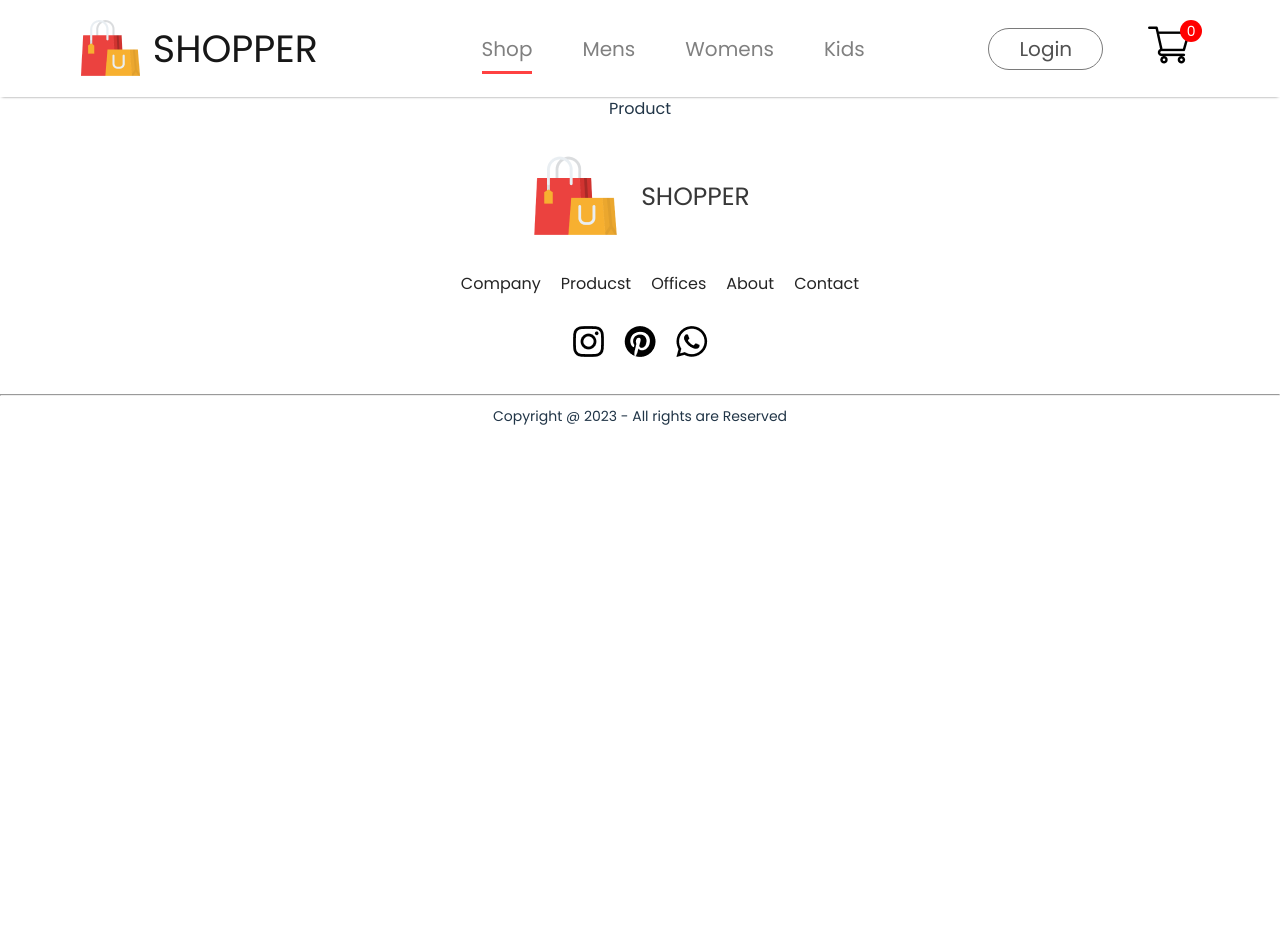
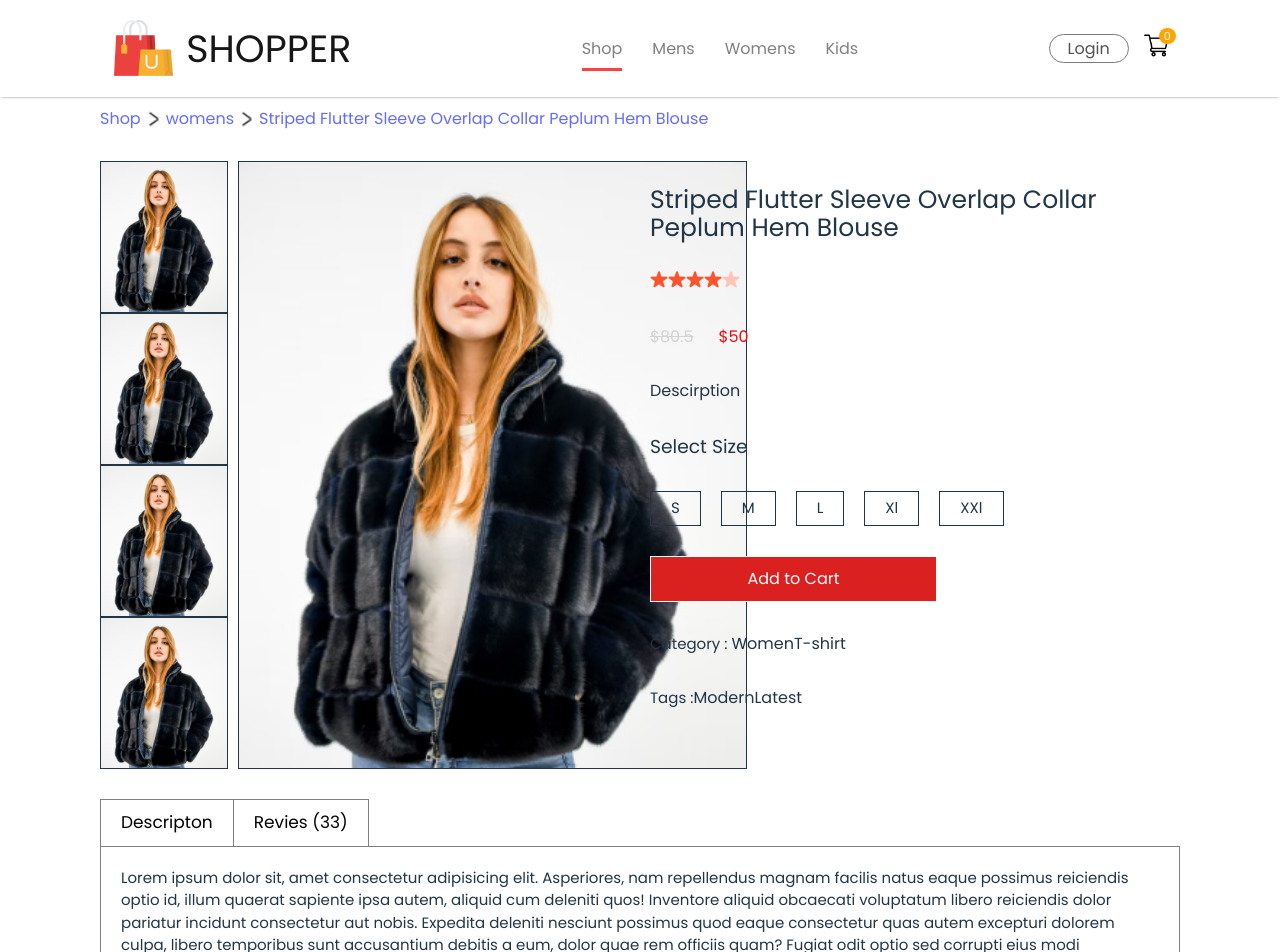
Before and after one commit to soheb-funtune/e-com-front-end, a React (Vite) app: page /product/1 in a window 1280 px wide. Shown: the top 952 px of the page. Before the commit the page ends 800 px from the top, so only its background shows below. Built offline with nearby package versions, Linux system fonts and the light colour scheme.

Commit message:
breadcrumb,descripnt and productDesplya

```diff
--- /dev/null
+++ b/src/Components/Breadcrum/Breadcrum.css
@@ -0,0 +1,12 @@
+.breadcrum-container {
+  display: flex;
+  align-items: center;
+  gap: 5px;
+  padding: 10px 0px 10px 100px;
+}
+
+.left-icon {
+  width: 15px;
+  height: 10px;
+  transform: rotate(-90deg);
+}
--- /dev/null
+++ b/src/Components/Breadcrum/Breadcrum.jsx
@@ -0,0 +1,33 @@
+import React from "react";
+import { Link } from "react-router-dom";
+import "./Breadcrum.css";
+import dropdown_icon from "../Assets/dropdown_icon.png";
+
+const Breadcrum = ({ category, name, id }) => {
+  console.log(category + "s");
+  return (
+    <div className="breadcrum-container">
+      {/* <Link to={"/"}>Home</Link>
+      <img
+        className="left-icon"
+        src={dropdown_icon}
+        alt="dropdown-right-icon"
+      /> */}
+      <Link to={"/"}>Shop</Link>
+      <img
+        className="left-icon"
+        src={dropdown_icon}
+        alt="dropdown-right-icon"
+      />
+      <Link to={`/${category + "s"}`}>{category + "s"}</Link>
+      <img
+        className="left-icon"
+        src={dropdown_icon}
+        alt="dropdown-right-icon"
+      />
+      <Link to={`/product/${id}`}>{name}</Link>
+    </div>
+  );
+};
+
+export default Breadcrum;
--- /dev/null
+++ b/src/Components/DescriptionBox/DescriptionBox.css
@@ -0,0 +1,36 @@
+.description {
+  display: flex;
+  flex-direction: column;
+  align-items: start;
+  margin: 30px 100px;
+  /* gap: 20px; */
+}
+@media (max-width: 993px) {
+  .description {
+    margin: 30px;
+  }
+}
+.description-head {
+  display: flex;
+}
+.description-head span {
+  border: 1px solid gray;
+  border-bottom: none;
+  padding: 10px 20px;
+  font-weight: 700;
+  font-size: 17px;
+  color: black;
+}
+.description-head span:last-child {
+  border-left: none;
+}
+
+.description-text {
+  text-align: left;
+  font-size: 16px;
+}
+.description-text p {
+  font-size: 15px;
+  padding: 20px;
+  border: 1px solid gray;
+}
--- /dev/null
+++ b/src/Components/DescriptionBox/DescriptionBox.jsx
@@ -0,0 +1,31 @@
+import React from "react";
+import "./DescriptionBox.css";
+
+const DescriptionBox = () => {
+  return (
+    <div className="description">
+      <div className="description-head">
+        <span>Descripton</span>
+        <span>Revies (33)</span>
+      </div>
+      <div className="description-text">
+        <p>
+          Lorem ipsum dolor sit, amet consectetur adipisicing elit. Asperiores,
+          nam repellendus magnam facilis natus eaque possimus reiciendis optio
+          id, illum quaerat sapiente ipsa autem, aliquid cum deleniti quos!
+          Inventore aliquid obcaecati voluptatum libero reiciendis dolor
+          pariatur incidunt consectetur aut nobis. Expedita deleniti nesciunt
+          possimus quod eaque consectetur quas autem excepturi dolorem culpa,
+          libero temporibus sunt accusantium debitis a eum, dolor quae rem
+          officiis quam? Fugiat odit optio sed corrupti eius modi accusantium
+          ipsum velit? Repellat, quidem consequatur. Repudiandae, accusantium
+          magni ad deserunt, ullam veritatis praesentium nulla deleniti
+          blanditiis amet iste recusandae optio officiis! Facere unde veniam
+          atque dolores mollitia omnis?
+        </p>
+      </div>
+    </div>
+  );
+};
+
+export default DescriptionBox;
--- a/src/Components/Navbar/Navbar.jsx
+++ b/src/Components/Navbar/Navbar.jsx
@@ -44,10 +44,12 @@ const Navbar = () => {
           {" "}
           <Link to={"/login"}>Login</Link>
         </button>
-        <Link to={"/cart"}>
-          <img src={cartIcon} alt="cart-icon" />
-        </Link>
-        <div className="nav-cart-count">0</div>
+        <div style={{ position: "relative" }}>
+          <Link to={"/cart"}>
+            <img src={cartIcon} alt="cart-icon" />
+            <div className="nav-cart-count">0</div>
+          </Link>
+        </div>
       </div>
     </div>
   );
--- a/src/Components/Navbar/navbar.css
+++ b/src/Components/Navbar/navbar.css
@@ -17,7 +17,7 @@
 .nav-menu {
   display: flex;
   align-items: center;
-  gap: 50px;
+  gap: 30px;
   list-style: none;
   color: gray;
   font-size: 20px;
@@ -30,6 +30,7 @@
   justify-content: center;
   gap: 3px;
   cursor: pointer;
+  font-size: 16px;
   position: relative;
 }
 .nav-menu li::before {
@@ -51,10 +52,10 @@
 .nav-login-cart {
   display: flex;
   align-items: center;
-  gap: 45px;
+  gap: 15px;
 }
 .nav-login-cart button {
-  padding: 5px 30px;
+  padding: 1px 18px;
   display: flex;
   justify-content: center;
   align-items: center;
@@ -62,7 +63,7 @@
   border: 1px solid #7a7a7a;
   border-radius: 75px;
   color: #515151;
-  font-size: 20px;
+  font-size: 16px;
   font-weight: 500;
   background: white;
   cursor: pointer;
@@ -71,18 +72,19 @@
 .nav-login-cart button:active {
   background: #f3f3f3;
 }
+.nav-login-cart a img {
+  width: auto;
+  height: 25px;
+}
 
 .nav-cart-count {
-  width: 22px;
-  height: 22px;
-  display: flex;
-  justify-content: center;
-  align-items: center;
-  margin-top: -35px;
-  margin-left: -55px;
-  border-radius: 11px;
-  font-size: 14px;
-  background: red;
+  position: absolute;
+  top: -5px;
+  right: -7px;
+  background: orange;
+  padding: 0px 5px;
+  border-radius: 100%;
+  font-size: 11px;
   color: white;
 }
 
@@ -93,3 +95,33 @@
 .navbar a:hover {
   color: #515151;
 }
+
+@media (max-width: 767px) {
+  .nav-logo {
+    gap: 5px;
+  }
+  .nav-logo-p {
+    font-size: 18px;
+  }
+  .nav-logo img {
+    width: auto;
+    height: 35px;
+  }
+  .nav-menu {
+    gap: 10px;
+  }
+  .nav-menu li {
+    font-size: 16px;
+  }
+  .nav-login-cart {
+    gap: 10px;
+  }
+  .nav-login-cart button {
+    padding: 5px 10px;
+    font-size: 13px;
+  }
+  .nav-login-cart a img {
+    width: auto;
+    height: 25px;
+  }
+}
--- /dev/null
+++ b/src/Components/ProductDisplay/ProductDisplay.css
@@ -0,0 +1,98 @@
+.product-display {
+  display: flex;
+  margin: 20px 100px;
+  gap: 20px;
+}
+@media (max-width: 993px) {
+  .product-display {
+    margin: 20px 30px;
+  }
+}
+@media (max-width: 800px) {
+  .product-display {
+    flex-direction: column;
+  }
+}
+.left {
+  flex: 1;
+  display: flex;
+  gap: 10px;
+}
+.left .big-poster {
+  object-fit: contain;
+  border: 1px solid;
+  flex: 1;
+}
+.left .images {
+  display: grid;
+  grid-template-rows: 1fr 1fr 1fr;
+}
+.left .images img {
+  width: auto;
+  height: 150px;
+  border: 1px solid;
+}
+
+.right {
+  padding-top: 25px;
+  text-align: left;
+  flex: 1;
+  display: flex;
+  flex-direction: column;
+  gap: 30px;
+}
+.right h1 {
+  font-size: 25px;
+  font-weight: 700;
+  text-align: left;
+}
+
+.price {
+  text-align: left;
+  display: flex;
+  gap: 25px;
+}
+.price span {
+  color: rgb(231, 15, 15);
+}
+.price span:first-child {
+  text-decoration: line-through;
+  color: lightgray;
+}
+.sizes {
+  display: flex;
+  flex-direction: column;
+  flex-wrap: wrap;
+  gap: 30px;
+}
+.size-div {
+  display: flex;
+  gap: 20px;
+}
+.size-div span {
+  padding: 5px 20px;
+  border: 1px solid;
+  font-size: 15px;
+  font-weight: 800;
+}
+
+.add-to-cart {
+  padding: 10px;
+  display: flex;
+  justify-content: center;
+  align-items: center;
+  border: 1px solid;
+  background: #db2020;
+  color: white;
+  transition: all ease-in-out 0.4s;
+  width: 50%;
+}
+.add-to-cart:active {
+  transform: scale(0.9);
+}
+
+.category-div b,
+.tags-div b {
+  font-weight: 800;
+  font-size: 15px;
+}
--- /dev/null
+++ b/src/Components/ProductDisplay/ProductDisplay.jsx
@@ -0,0 +1,62 @@
+import React from "react";
+import "./ProductDisplay.css";
+import star_icon from "../Assets/star_icon.png";
+import star_dull_icon from "../Assets/star_dull_icon.png";
+
+const ProductDisplay = ({ product }) => {
+  const { image, name, new_price, old_price } = product;
+  console.log({ product });
+  return (
+    <div className="product-display">
+      <div className="left">
+        <div className="images">
+          <img src={image} alt={image} />
+          <img src={image} alt={image} />
+          <img src={image} alt={image} />
+          <img src={image} alt={image} />
+        </div>
+        <img className="big-poster" src={image} alt={image} />
+      </div>
+
+      <div className="right">
+        <h1>{name}</h1>
+        <div className="rating-div">
+          <img src={star_icon} alt={star_icon} />
+          <img src={star_icon} alt={star_icon} />
+          <img src={star_icon} alt={star_icon} />
+          <img src={star_icon} alt={star_icon} />
+          <img src={star_dull_icon} alt={star_dull_icon} />
+        </div>
+
+        <div className="price">
+          <span>${old_price}</span>
+          <span>${new_price}</span>
+        </div>
+        <p>Descirption </p>
+        <div className="sizes">
+          <h3>Select Size</h3>
+          <div className="size-div">
+            <span>S</span>
+            <span>M</span>
+            <span>L</span>
+            <span>Xl</span>
+            <span>XXl</span>
+          </div>
+        </div>
+        <div className="add-to-cart">Add to Cart</div>
+        <div className="category-div">
+          <b>Category : </b>
+          <span>Women</span>
+          <span>T-shirt</span>
+        </div>
+        <div className="tags-div">
+          <b>Tags :</b>
+          <span>Modern</span>
+          <span>Latest</span>
+        </div>
+      </div>
+    </div>
+  );
+};
+
+export default ProductDisplay;
--- a/src/Pages/LoginSignUp/LoginSignUp.jsx
+++ b/src/Pages/LoginSignUp/LoginSignUp.jsx
@@ -13,6 +13,8 @@ const LoginSignUp = () => {
           <input type="password" placeholder="Enter Password" />
         </div>
         <button className="btn">Continue</button>
+        <div>
+          {" "}
           <p className="aleady-have-account">
             Already have an Account <span>Login</span>
           </p>
@@ -22,6 +24,7 @@ const LoginSignUp = () => {
           </div>
         </div>
       </div>
+    </div>
   );
 };
 
--- a/src/Pages/Product.jsx
+++ b/src/Pages/Product.jsx
@@ -1,7 +1,26 @@
-import React from "react";
+import React, { useEffect, useState } from "react";
+import ProductDisplay from "../Components/ProductDisplay/ProductDisplay";
+import { useParams } from "react-router-dom";
+import { useGetContext } from "../Context/ShopContext/ShopContext";
+import Breadcrum from "../Components/Breadcrum/Breadcrum";
+import DescriptionBox from "../Components/DescriptionBox/DescriptionBox";
 
 const Product = () => {
-  return <div>Product</div>;
+  const [product, setProduct] = useState();
+  const { productID } = useParams();
+
+  const { AllProducts } = useGetContext();
+  useEffect(() => {
+    let res = AllProducts?.find((item) => item?.id === Number(productID));
+    setProduct(res);
+  }, [productID, AllProducts]);
+  return (
+    <div>
+      <Breadcrum {...product} />
+      {product && <ProductDisplay product={product} />}
+      <DescriptionBox />
+    </div>
+  );
 };
 
 export default Product;
--- a/src/Pages/ShopCategory/ShopCategory.jsx
+++ b/src/Pages/ShopCategory/ShopCategory.jsx
@@ -3,6 +3,7 @@ import "./ShopCategory.css";
 import dropdown_icon from "../../Components/Assets/dropdown_icon.png";
 import { useGetContext } from "../../Context/ShopContext/ShopContext";
 import Item from "../../Components/Items/Item";
+import { Link } from "react-router-dom";
 
 const ShopCategory = ({ banner, category }) => {
   const { AllProducts } = useGetContext();
@@ -31,6 +32,7 @@ const ShopCategory = ({ banner, category }) => {
         {AllProducts?.map((data, i) => {
           if (category === data?.category) {
             return (
+              <Link to={`/product/${data?.id}`}>
                 <Item
                   width={true}
                   key={i}
@@ -40,6 +42,7 @@ const ShopCategory = ({ banner, category }) => {
                   new_price={data?.new_price}
                   old_price={data?.old_price}
                 />
+              </Link>
             );
           }
         })}
```
Also changed, not shown: src/Pages/LoginSignUp/LoginSignUp.css (+6 -7 lines). Lines whose indentation alone changed are shown as unchanged.
